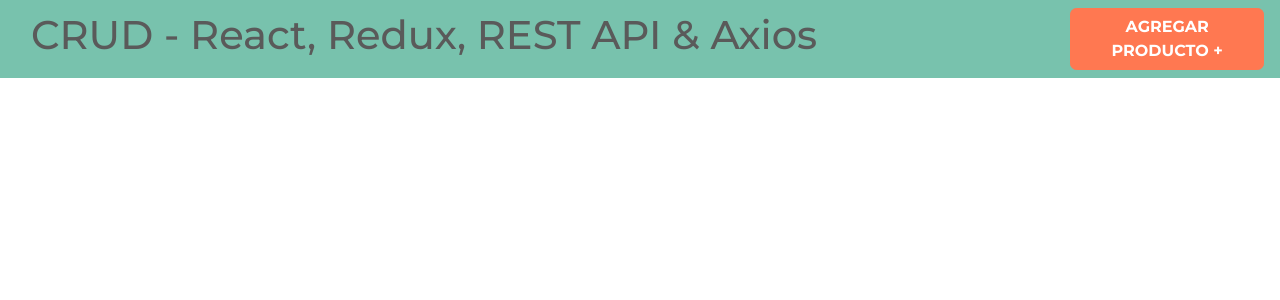
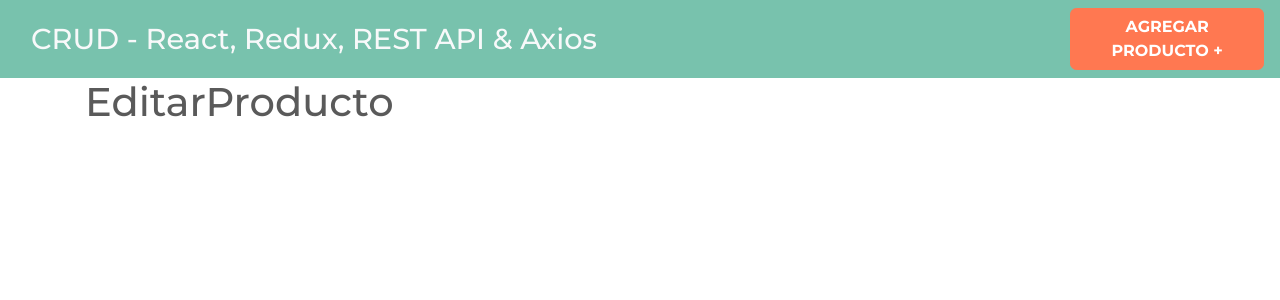
Before and after one commit to ManuelDevWeb/Redux_React_CRUD, a React (Create React App) app: page /productos/editar/1 in a window 1280 px wide. Shown: the top 300 px of the page. Built offline with nearby package versions, Linux system fonts and the light colour scheme.

Commit message:
Add Routing

```diff
--- a/package.json
+++ b/package.json
@@ -8,6 +8,7 @@
     "@testing-library/user-event": "^13.5.0",
     "react": "^18.2.0",
     "react-dom": "^18.2.0",
+    "react-router-dom": "^6.3.0",
     "react-scripts": "5.0.1",
     "web-vitals": "^2.1.4"
   },
--- a/src/App.js
+++ b/src/App.js
@@ -1,11 +1,33 @@
 // Components
 import { Header } from "./components/Header";
+import { Productos } from "./components/Productos";
+import { NuevoProducto } from "./components/NuevoProducto";
+import { EditarProducto } from "./components/EditarProducto";
+
+// React Router
+import { BrowserRouter as Router, Route, Routes } from "react-router-dom";
 
 function App() {
   return (
-    <>
+    <Router>
+      {/* Header estara disponible en todas las paginas puesto esta fuera de Switch */}
       <Header />
-    </>
+
+      <div className="container">
+        <Routes>
+          {/* Pagina principal, carga componente Productos */}
+          <Route exact path="/" element={<Productos />} />
+          {/* Pagina nuevo producto, carga componente NuevoProducto */}
+          <Route exact path="/productos/nuevo" element={<NuevoProducto />} />
+          {/* Pagina editar producto, carga componente EditarProducto */}
+          <Route
+            exact
+            path="/productos/editar/:id"
+            element={<EditarProducto />}
+          />
+        </Routes>
+      </div>
+    </Router>
   );
 }
 
--- /dev/null
+++ b/src/components/EditarProducto.js
@@ -0,0 +1,5 @@
+const EditarProducto = () => {
+  return <h1>EditarProducto</h1>;
+};
+
+export { EditarProducto };
--- a/src/components/Header.js
+++ b/src/components/Header.js
@@ -1,18 +1,22 @@
-import React from "react";
+import { Link } from "react-router-dom";
 
 const Header = () => {
   return (
     <nav className="navbar navbar-expand-lg navbar-dark bg-primary justify-content-between">
       <div className="container">
-        <h1>CRUD - React, Redux, REST API & Axios</h1>
+        <h1>
+          <Link to={"/"} className="text-light">
+            CRUD - React, Redux, REST API & Axios
+          </Link>
+        </h1>
       </div>
 
-      <a
-        href="/productos/nuevo"
+      <Link
+        to={"/productos/nuevo"}
         className="btn btn-danger nuevo-post d-block d-md-inline-block"
       >
         Agregar Producto &#43;
-      </a>
+      </Link>
     </nav>
   );
 };
--- /dev/null
+++ b/src/components/NuevoProducto.js
@@ -0,0 +1,5 @@
+const NuevoProducto = () => {
+  return <h1>NuevoProducto</h1>;
+};
+
+export { NuevoProducto };
--- /dev/null
+++ b/src/components/Productos.js
@@ -0,0 +1,5 @@
+const Productos = () => {
+  return <h1>Productos</h1>;
+};
+
+export { Productos };
```
Also changed, not shown: 1 other file (tests, documents, lock files or other folders).
